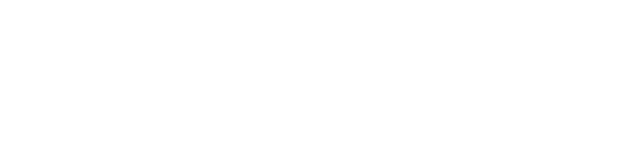
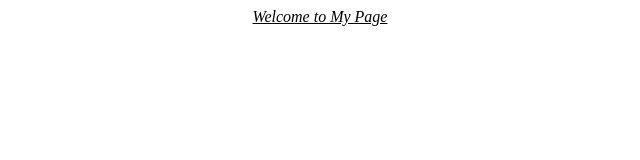
Before and after one commit to devopstraining611-282/my3pmrepo, a plain HTML site: page index.html in a window 1280 px wide. Shown: the whole page, without its empty margins (320-960 px from the left). Drawn offline with Linux system fonts and the light colour scheme.

Commit message:
body code added

```diff
--- a/index.html
+++ b/index.html
@@ -2,4 +2,7 @@
 	<head>
 		<title>Welcome to my webpage</title>
 	</head>
+	<body>
+		<center><u><i>Welcome to My Page</i></u></center>
+	</body>
 </html>
```
